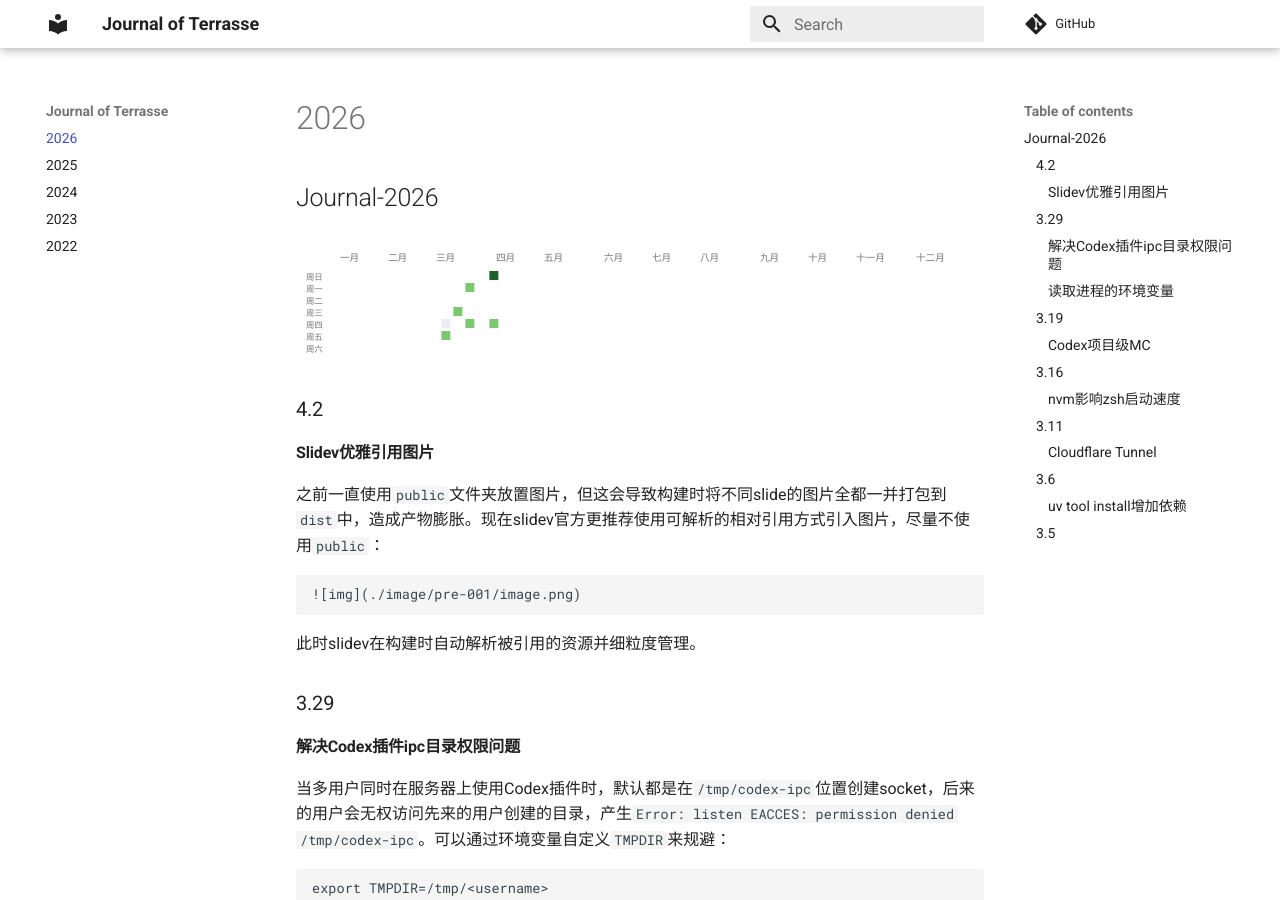
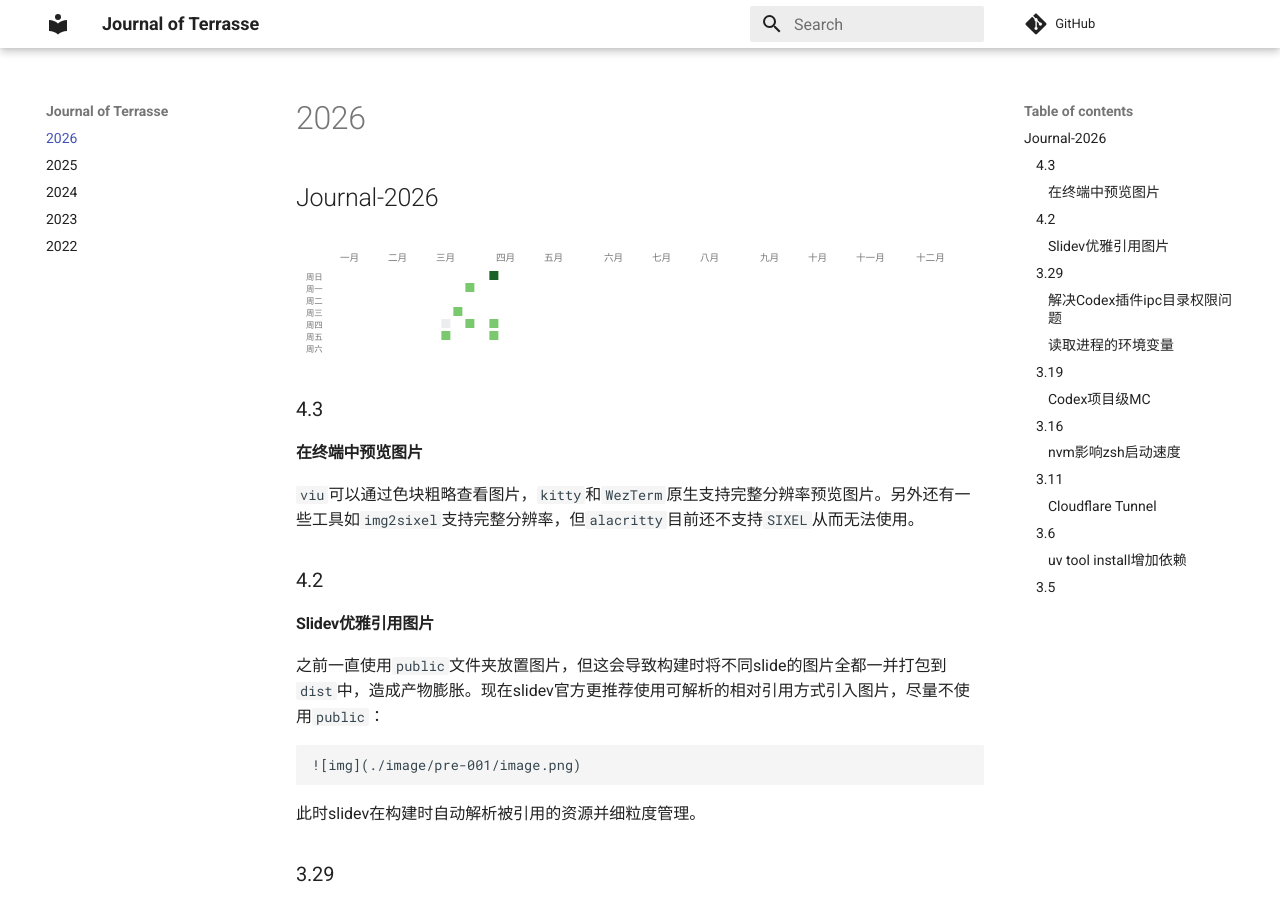
Before and after one commit to Jerry-Terrasse/journal, an MkDocs documentation site: the page built from docs/2026.md, in a window 1280 px wide and 900 px high. Built offline with MkDocs 1.6.1 and Material for MkDocs 9.7.7, drawn with Linux system fonts in a browser that asks for light colours; comment, search, counter and statistics services are not loaded.

Commit message:
update (Fri Apr  3 01:16:53 PM CST 2026)

```diff
--- a/docs/2026.md
+++ b/docs/2026.md
@@ -2,6 +2,12 @@
 
 <div id="heatmap_cvs"></div>
 <script src='/lib/render_heatmap.js'></script>
+
+### 4.3
+
+#### 在终端中预览图片
+
+`viu`可以通过色块粗略查看图片，`kitty`和`WezTerm`原生支持完整分辨率预览图片。另外还有一些工具如`img2sixel`支持完整分辨率，但`alacritty`目前还不支持`SIXEL`从而无法使用。
 
 ### 4.2
 
```
